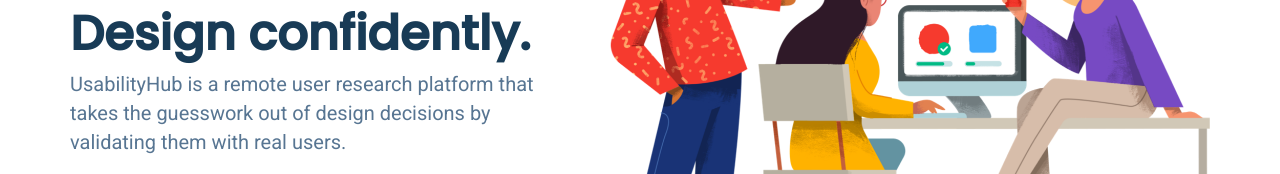
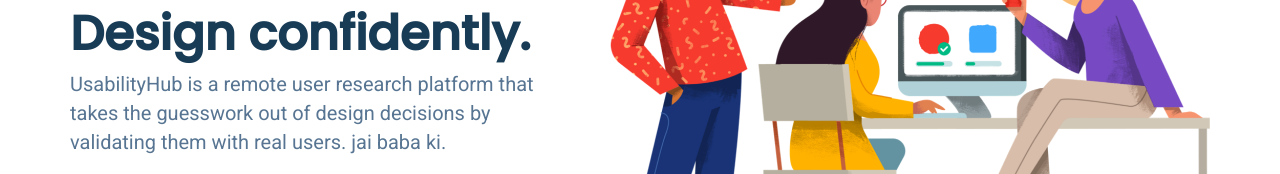
Before and after one commit to Aryan-Kohli/Clone-usability-hub, a plain HTML site: page index.html in a window 1280 px wide. Shown: the part 297-471 px from the top of the page. Drawn offline with Linux system fonts and the light colour scheme.

Commit message:
Update index.html

```diff
--- a/index.html
+++ b/index.html
@@ -36,7 +36,7 @@
                 <p>
                     UsabilityHub is a remote user research platform that takes the guesswork out of design decisions
                     by validating them with real users.
-
+                    jai baba ki.
                 </p>
                 <a href="#" class="primary-button get-started-button">Get started</a>
             </div>
```
